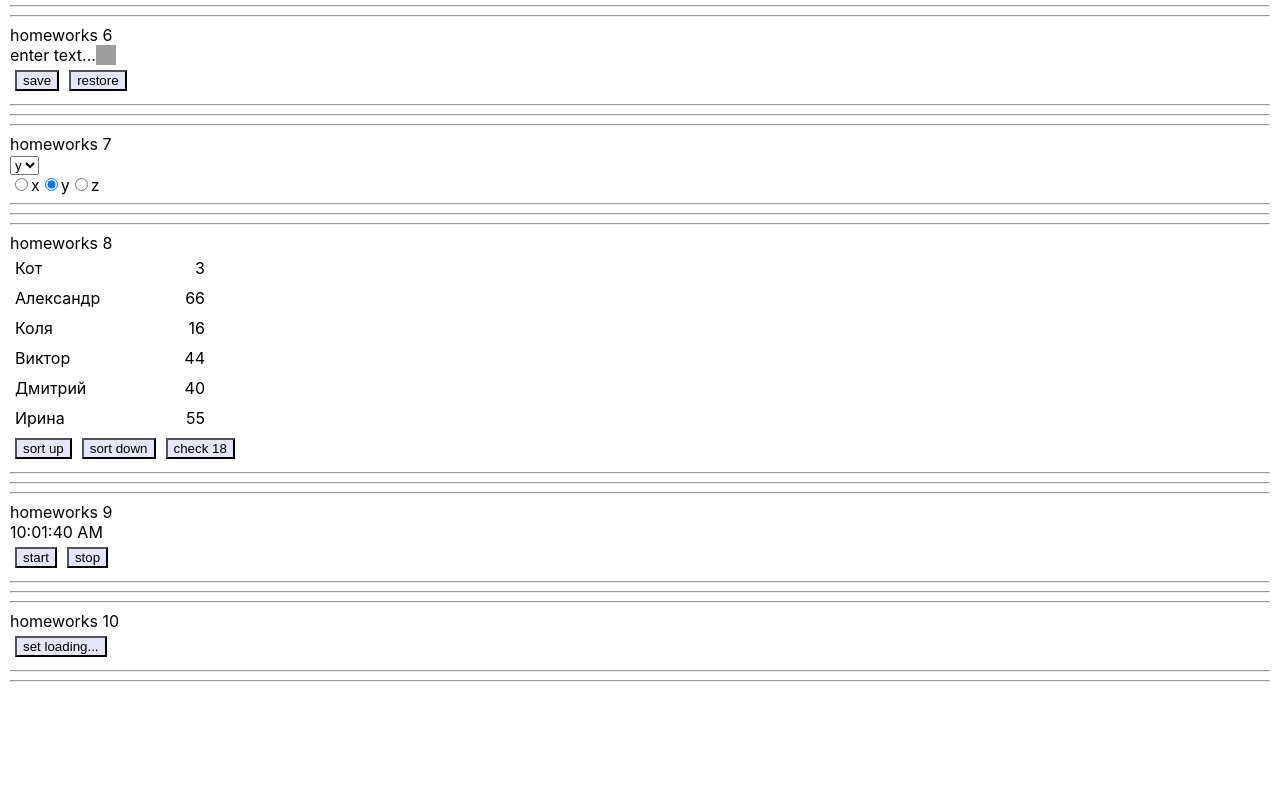
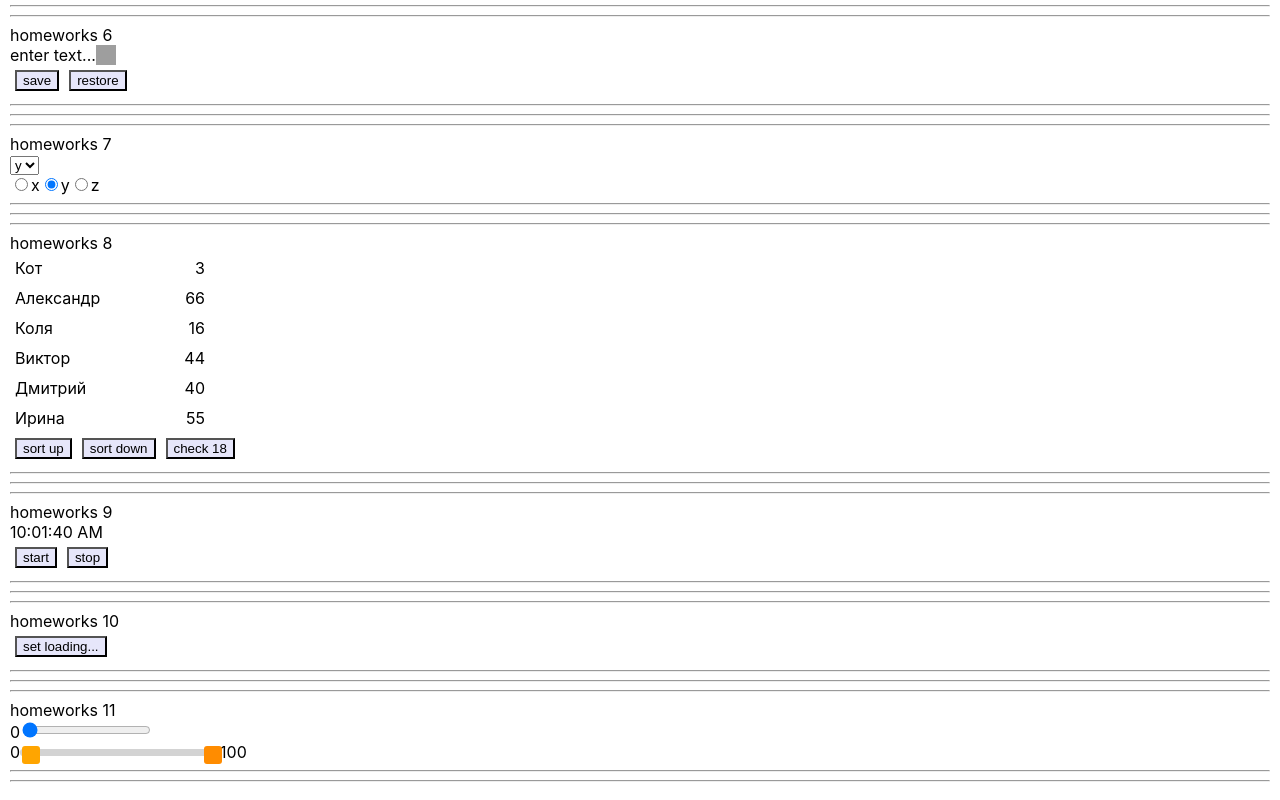
Before and after one commit to karinaOl/ignat_homeworks, a React (Create React App) app: page /#/pre-junior in a window 1280 px wide. Shown: the part 816-1616 px from the top of the page. Before the commit the page ends 1516 px from the top, so only its background shows below. Built offline with nearby package versions, Linux system fonts and the light colour scheme; grey boxes are pictures that could not be loaded.

Commit message:
lesson 11 done

```diff
--- a/src/p1-main/m1-ui/u1-app/App.tsx
+++ b/src/p1-main/m1-ui/u1-app/App.tsx
@@ -6,6 +6,7 @@ import HW7 from "../../../p2-homeworks/h7/HW7";
 import HW8 from "../../../p2-homeworks/h8/HW8";
 import HW9 from "../../../p2-homeworks/h9/HW9";
 import HW10 from "../../../p2-homeworks/h10/HW10";
+import HW11 from "../../../p2-homeworks/h11/HW11";
 
 function App() {
     return (
@@ -17,6 +18,7 @@ function App() {
             <HW8/>
             <HW9/>
             <HW10/>
+            <HW11/>
         </div>
     )
 }
--- /dev/null
+++ b/src/p2-homeworks/h11/HW11.tsx
@@ -0,0 +1,48 @@
+import React, {useState} from 'react'
+import SuperRange from './common/c7-SuperRange/SuperRange'
+import SuperDoubleRange from './common/c8-SuperDoubleRange/SuperDoubleRange'
+
+function HW11() {
+    const [value1, setValue1] = useState(0)
+    const [value2, setValue2] = useState(100)
+
+    const setDoubleRangeValue = (value: [number, number]) => {
+        setValue1(value[0]);
+        setValue2(value[1]);
+    }
+
+    return (
+        <div>
+            <hr/>
+            homeworks 11
+
+            {/*should work (должно работать)*/}
+            <div>
+                <span>{value1}</span>
+                <SuperRange
+                    value={value1}
+                    onChangeRange={setValue1}
+                    // сделать так чтоб value1 изменялось
+                />
+            </div>
+
+            <div>
+                <span>{value1}</span>
+                <SuperDoubleRange
+                    values={[value1, value2]}
+                    onChangeRange={setDoubleRangeValue}
+                    // сделать так чтоб value1 и value2 изменялось
+                />
+                <span>{value2}</span>
+            </div>
+
+            <hr/>
+            {/*для личного творчества, могу проверить*/}
+            {/*<AlternativeSuperRange/>*/}
+            {/*<AlternativeSuperDoubleRange/>*/}
+            <hr/>
+        </div>
+    )
+}
+
+export default HW11
--- /dev/null
+++ b/src/p2-homeworks/h11/common/c7-SuperRange/SuperRange.module.css
@@ -0,0 +1,3 @@
+.range {
+
+}
--- /dev/null
+++ b/src/p2-homeworks/h11/common/c7-SuperRange/SuperRange.tsx
@@ -0,0 +1,43 @@
+import React, {ChangeEvent, DetailedHTMLProps, InputHTMLAttributes} from 'react'
+import s from './SuperRange.module.css'
+
+// тип пропсов обычного инпута
+type DefaultInputPropsType = DetailedHTMLProps<InputHTMLAttributes<HTMLInputElement>, HTMLInputElement>
+
+// здесь мы говорим что у нашего инпута будут такие же пропсы как у обычного инпута
+// (чтоб не писать value: string, onChange: ...; они уже все описаны в DefaultInputPropsType)
+type SuperRangePropsType = DefaultInputPropsType & { // и + ещё пропсы которых нет в стандартном инпуте
+    onChangeRange?: (value: number) => void
+};
+
+const SuperRange: React.FC<SuperRangePropsType> = (
+    {
+        type, // достаём и игнорируем чтоб нельзя было задать другой тип инпута
+        onChange, onChangeRange,
+        className,
+
+        ...restProps// все остальные пропсы попадут в объект restProps
+    }
+) => {
+    const onChangeCallback = (e: ChangeEvent<HTMLInputElement>) => {
+        onChange && onChange(e) // сохраняем старую функциональность
+
+        onChangeRange && onChangeRange(+e.currentTarget.value)
+    }
+
+    const finalRangeClassName = `${s.range} ${className ? className : ''}`
+
+    return (
+        <>
+            <input
+                type={'range'}
+                onChange={onChangeCallback}
+                className={finalRangeClassName}
+
+                {...restProps} // отдаём инпуту остальные пропсы если они есть (value например там внутри)
+            />
+        </>
+    )
+}
+
+export default SuperRange
--- /dev/null
+++ b/src/p2-homeworks/h11/common/c8-SuperDoubleRange/SuperDoubleRange.module.css
@@ -0,0 +1,70 @@
+.doubleRange {
+    position: relative;
+    display: inline-block;
+    width: 200px;
+    height: 9px;
+}
+
+.doubleRangeTrack {
+    position: absolute;
+    width: 100%;
+    background: lightgrey;
+    border-radius: 3px;
+    height: 7px;
+}
+
+/* Removing default input appearance */
+.doubleRangeThumb,
+.doubleRangeThumb::-webkit-slider-thumb {
+    -webkit-appearance: none;
+    -webkit-tap-highlight-color: transparent;
+}
+
+.doubleRangeThumb {
+    pointer-events: none;
+    position: absolute;
+    top: 4px;
+    width: 100%;
+    height: 0;
+    outline: none;
+}
+
+/* For Firefox browsers */
+.doubleRangeThumb::-moz-range-thumb {
+    width: 18px;
+    height: 18px;
+    background: orange;
+    border: none;
+    border-radius: 3px;
+    pointer-events: all;
+    cursor: pointer;
+}
+
+.doubleRangeRightThumb::-moz-range-thumb {
+    background: darkorange;
+}
+
+.doubleRangeThumb:disabled::-moz-range-thumb {
+    background: darkgrey;
+    cursor: auto;
+}
+
+/* For Chrome browsers */
+.doubleRangeThumb::-webkit-slider-thumb {
+    width: 18px;
+    height: 18px;
+    background: orange;
+    border: none;
+    border-radius: 3px;
+    pointer-events: all;
+    cursor: pointer;
+}
+
+.doubleRangeRightThumb::-webkit-slider-thumb {
+    background: darkorange;
+}
+
+.doubleRangeThumb:disabled::-webkit-slider-thumb {
+    background: darkgrey;
+    cursor: auto;
+}
--- /dev/null
+++ b/src/p2-homeworks/h11/common/c8-SuperDoubleRange/SuperDoubleRange.tsx
@@ -0,0 +1,74 @@
+import React, {ChangeEvent, DetailedHTMLProps, InputHTMLAttributes, useEffect, useState} from 'react'
+import s from "./SuperDoubleRange.module.css"
+
+type DefaultInputPropsType = DetailedHTMLProps<InputHTMLAttributes<HTMLInputElement>, HTMLInputElement>;
+
+type SuperDoubleRangePropsType = DefaultInputPropsType & {
+    onChangeRange?: (value: [number, number]) => void
+    values?: [number, number]
+    // min, max, step, disable, ...
+}
+
+const SuperDoubleRange: React.FC<SuperDoubleRangePropsType> = (
+    {
+        type, value, values, onChange, onChangeRange,
+        min, max, disabled,
+        ...restProps
+    }
+) => {
+    // сделать самому, можно подключать библиотеки
+
+    const initMin = min ? min : 0;
+    const initMax = max ? max : 100;
+    const initMinValue = values ? values[0] : initMin;
+    const initMaxValue = values ? values[1] : initMax;
+
+    const [minValue, setMinValue] = useState(initMinValue);
+    const [maxValue, setMaxValue] = useState(initMaxValue);
+
+    const onChangeMinValue = (e: ChangeEvent<HTMLInputElement>) => {
+        let currentValue = Math.min( e.currentTarget.valueAsNumber, +maxValue)
+        setMinValue(currentValue)
+        onChangeRange && onChangeRange([currentValue, +maxValue])
+    }
+
+    const onChangeMaxValue = (e: ChangeEvent<HTMLInputElement>) => {
+        let currentValue = Math.max( e.currentTarget.valueAsNumber, +minValue)
+        setMaxValue(currentValue)
+        onChangeRange && onChangeRange([+minValue, currentValue])
+    }
+
+    useEffect(() => {
+        if (initMinValue <= maxValue && !disabled) setMinValue(initMinValue);
+    }, [initMinValue, maxValue, disabled]);
+
+
+    return (
+        <div className={s.doubleRange}>
+            <div className={s.doubleRangeTrack}/>
+            <input
+                type={"range"}
+                className={s.doubleRangeThumb}
+                value={minValue}
+                onChange={onChangeMinValue}
+                min={initMin}
+                max={initMax}
+                style={{zIndex: minValue === maxValue && minValue !== 0 ? 1 : 0}}
+                disabled={disabled}
+                {...restProps}
+            />
+            <input
+                type={"range"}
+                className={`${s.doubleRangeThumb} ${s.doubleRangeRightThumb}`}
+                value={maxValue}
+                onChange={onChangeMaxValue}
+                min={initMin}
+                max={initMax}
+                disabled={disabled}
+                {...restProps}
+            />
+        </div>
+    )
+}
+
+export default SuperDoubleRange
```
